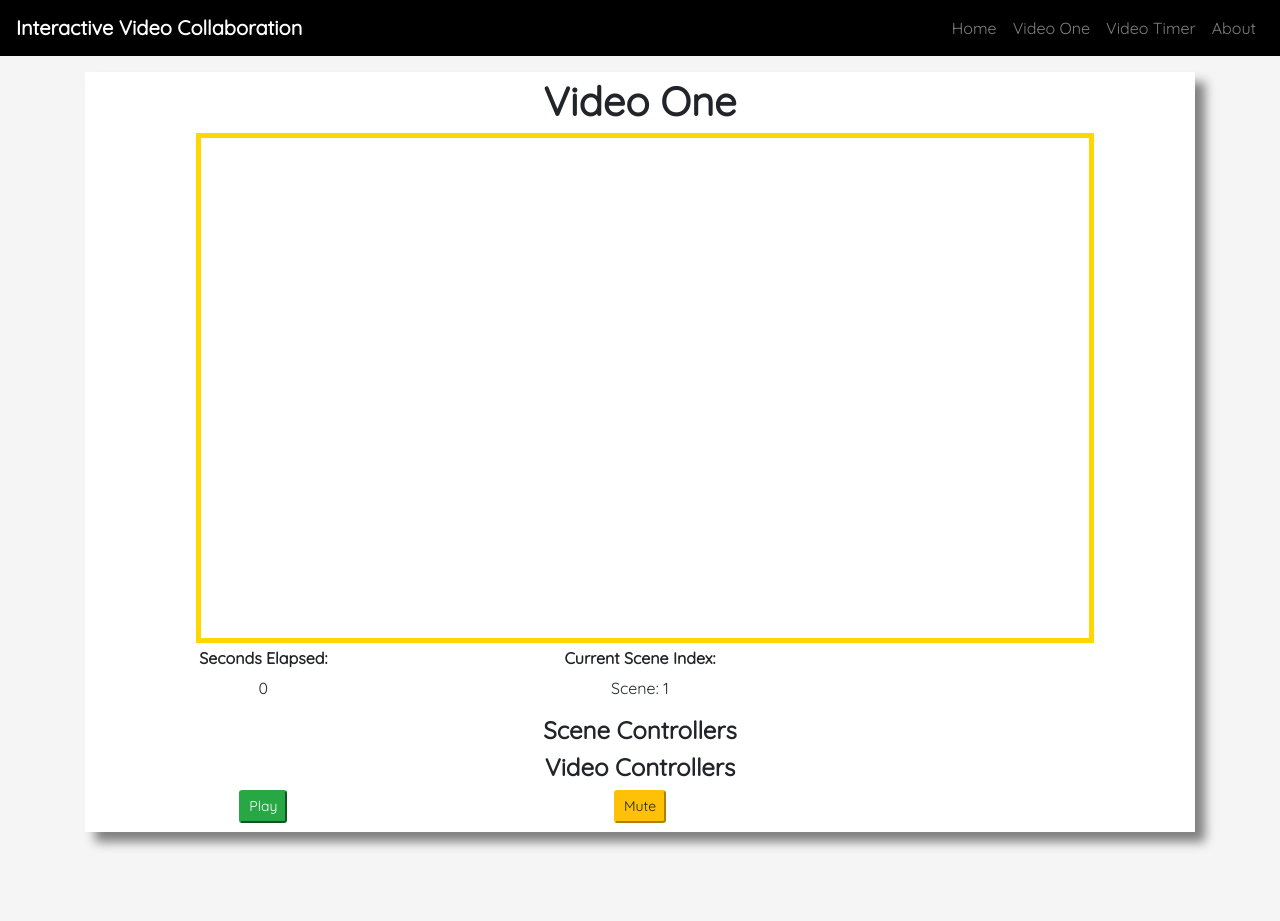
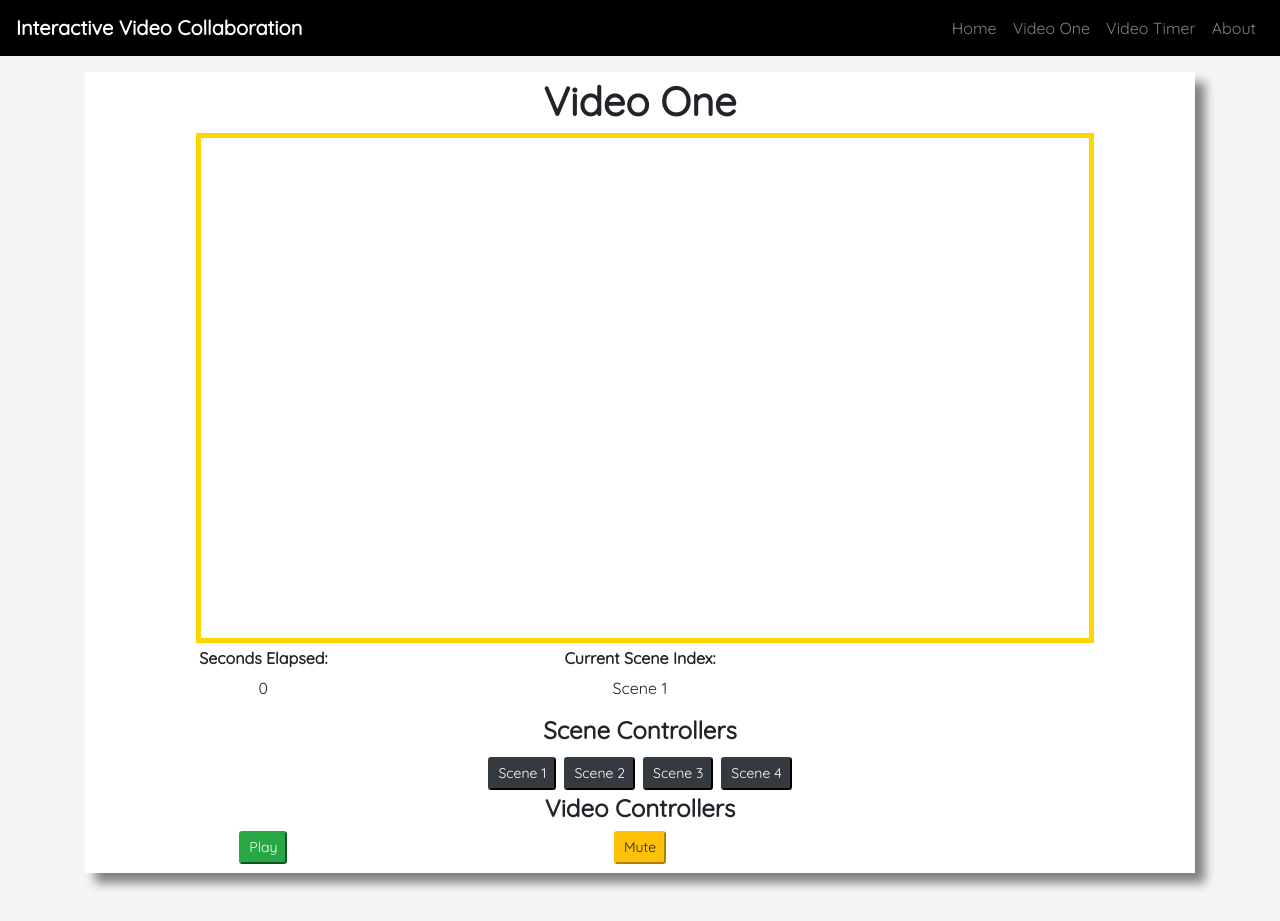
Before and after one commit to nick-ramsay/InteractiveVideoCollaborationReact, a React (Create React App) app: page /video-one in a window 1280 px wide. Before the commit the page ends 880 px from the top, so only its background shows below. Built offline with nearby package versions, Linux system fonts and the light colour scheme.

Commit message:
Video now stops at end of each scene, except final scene

```diff
--- a/src/pages/VideoOne/VideoOne.js
+++ b/src/pages/VideoOne/VideoOne.js
@@ -11,10 +11,27 @@ var parentStyle = {
 }
 
 var scenes = [
-    {endTime: 5},
-    {endTime: 10},
-    {endTime: 15},
-    {endTime: 20}
+    {
+        name: "Scene 1",
+        startTime: 0,
+        endTime: 5
+    },
+    {
+        name: "Scene 2",
+        index: 1,
+        startTime: 5,
+        endTime: 10
+    },
+    {
+        name: "Scene 3",
+        startTime: 10,
+        endTime: 15
+    },
+    {
+        name: "Scene 4",
+        startTime: 15,
+        endTime: 20
+    }
 ]
 
 var v;
@@ -24,8 +41,11 @@ var ctx;
 class VideoOne extends Component {
 
     state = {
+        scenes: scenes,
+        finalScene: false,
         videoPlaying: false,
         videoMuted: false,
+        sceneBreak: false,
         currentVideoTime: 0.00,
         currentSceneIndex: 0,
         currentSceneInfo: scenes[0]
@@ -33,9 +53,27 @@ class VideoOne extends Component {
 
     currentSceneCheck = () => {
         for (let i = 0; i < scenes.length; i++) {
-            if (this.state.currentVideoTime > scenes[i].endTime) {
-                this.setState({currentSceneIndex: i+1, currentSceneInfo: scenes[i+1]})
+            if (this.state.currentVideoTime >= scenes[i].startTime && this.state.currentVideoTime < scenes[i].endTime) {
+                this.betweenScenePause();
+                this.setState({ currentSceneIndex: i, currentSceneInfo: scenes[i] })
             }
+        }
+    }
+
+    betweenScenePause = () => {
+        console.log(this.state.currentVideoTime);
+        console.log(this.state.currentSceneInfo.endTime);
+        if (this.state.currentSceneIndex !== (scenes.length-1)) {
+            this.setState({finalScene: false});
+        }
+        if (this.state.currentVideoTime >= this.state.currentSceneInfo.endTime && this.state.finalScene === false ) {
+            this.setState({ sceneBreak: true, videoPlaying: false },
+                () => {
+                    v.pause();
+                    if (this.state.currentSceneIndex === (scenes.length-1)) {
+                        this.setState({finalScene: true});
+                    }
+                })
         }
     }
 
@@ -122,6 +160,18 @@ class VideoOne extends Component {
         }
     }
 
+    setVideoSceneTime = event => {
+        event.preventDefault();
+
+        var selectedSceneIndex = event.currentTarget.dataset.sceneIndex;
+
+        v.currentTime = scenes[selectedSceneIndex].startTime;
+
+        this.playVideo(event);
+
+        console.log(selectedSceneIndex);
+    }
+
     render() {
         return (
             <div className="originalDemoContent">
@@ -146,12 +196,16 @@ class VideoOne extends Component {
                             </div>
                             <div className="col-md-4 text-center">
                                 <h6><strong>Current Scene Index:</strong></h6>
-                                <p>Scene: {this.state.currentSceneIndex + 1}</p>
+                                <p>{this.state.currentSceneInfo.name}</p>
                             </div>
                         </div>
                         <div className="row">
                             <div className="col-md-12 text-center">
                                 <h4><strong>Scene Controllers</strong></h4>
+                                {scenes.map((scene, index) => (
+                                    <button key={index} className="btn-sm btn-dark m-1" data-scene-index={index} name={"sceneBtn" + index} onClick={this.setVideoSceneTime}>Scene {index + 1}</button>
+                                ))
+                                }
                             </div>
                         </div>
                         <div className="row">
```
